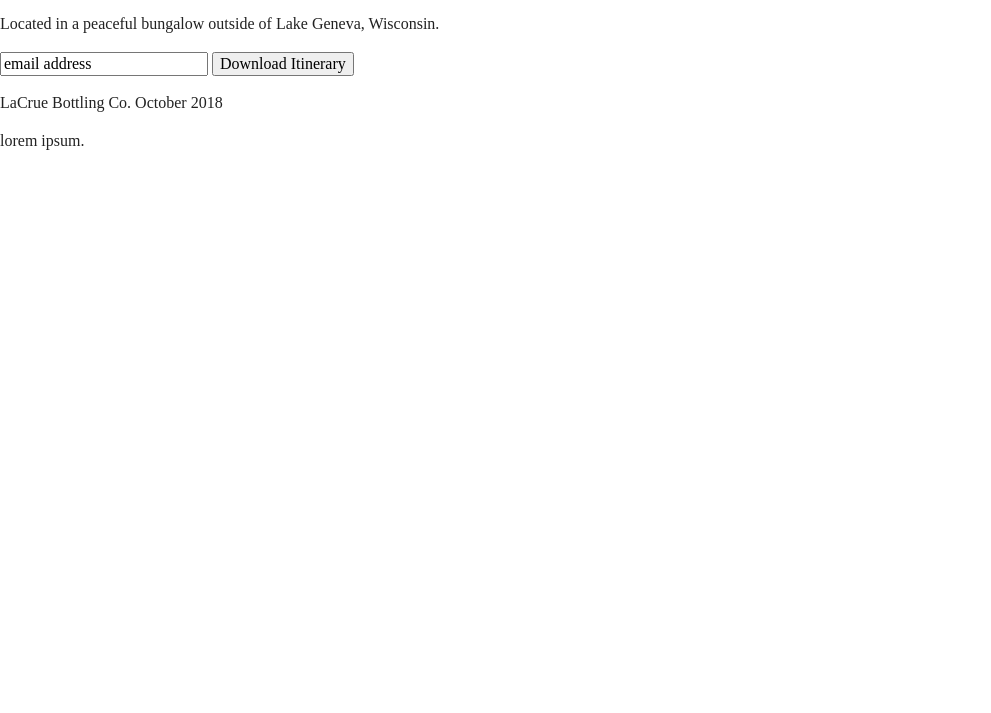
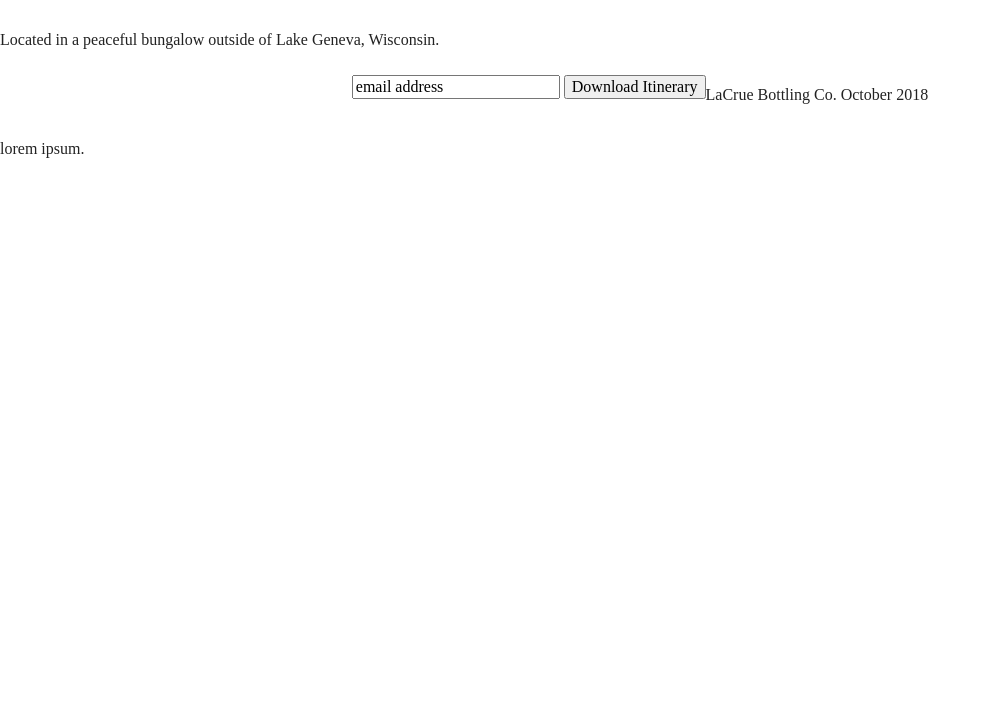
Before and after one commit to lenatheque/206-unplugged, a website built with Parcel: page index.html in a window 1280 px wide. Shown: the part 87-800 px from the top of the page, without its empty margins (0-991 px from the left). Built offline with nearby package versions, Linux system fonts and the light colour scheme.

Commit message:
Update main.css

```diff
--- a/css/main.css
+++ b/css/main.css
@@ -86,6 +86,14 @@ textarea {
 /* ==========================================================================
    Author's custom styles
    ========================================================================== */
+header, footer{
+  display:flex;
+  justify-content: center;
+  align-items: center;
+  flex-flow: row wrap;
+}
+
+
 
 /* ==========================================================================
    Helper classes
```
